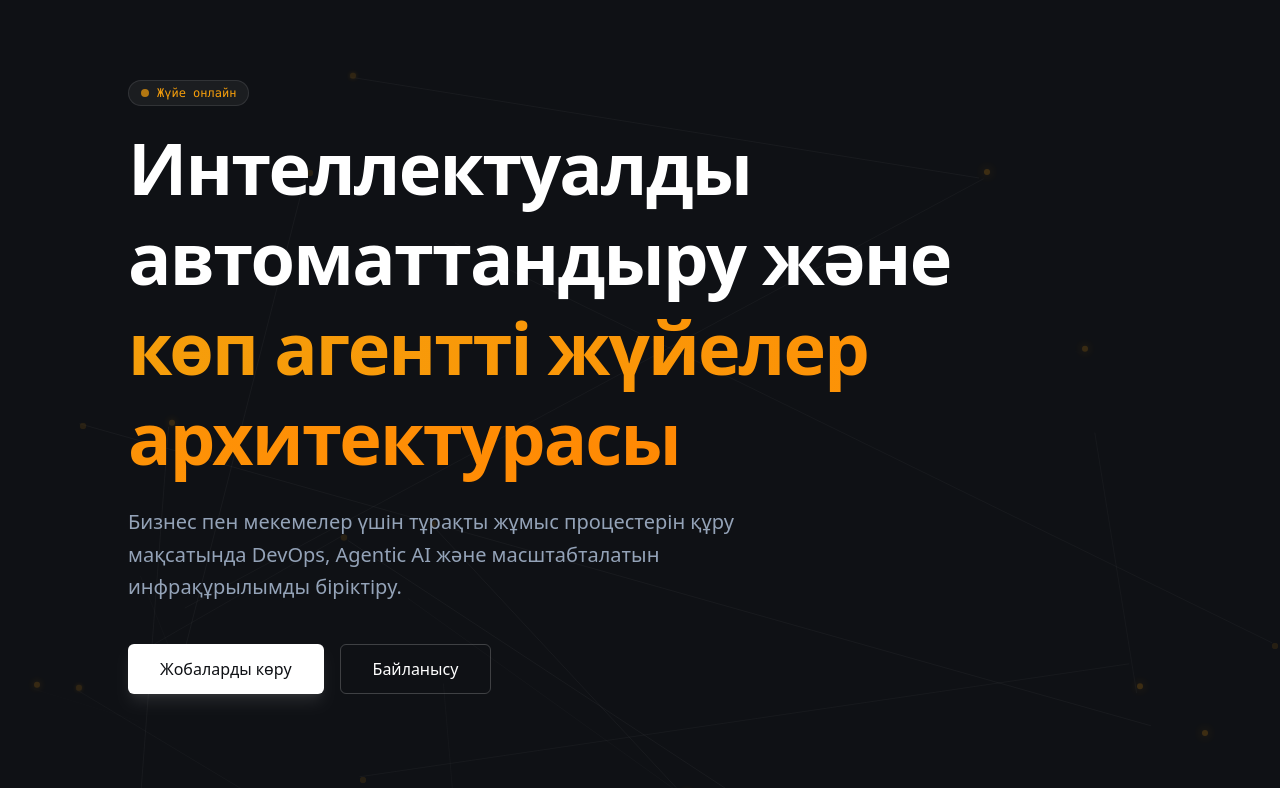
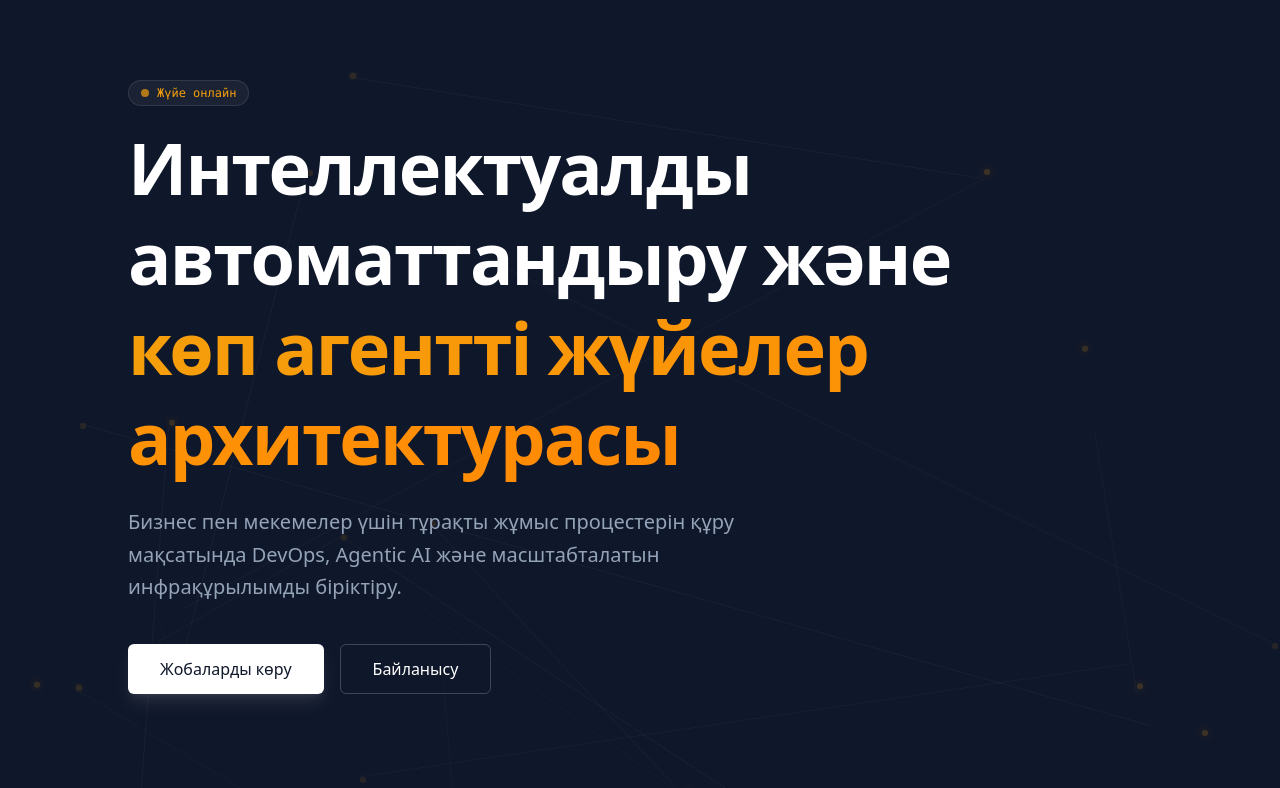
Before and after one commit to Jauysh/portfolio-website, a Next.js app: page / in a window 1280 px wide. Shown: the top 788 px of the page. Built offline with nearby package versions, Linux system fonts and the light colour scheme.

Commit message:
style: update obsidian color variable to slate-900 hex code

```diff
--- a/src/app/globals.css
+++ b/src/app/globals.css
@@ -1,7 +1,7 @@
 @import "tailwindcss";
 
 @theme {
-  --color-obsidian: #0f1115;
+  --color-obsidian: #0f172a;
   --color-amber: #f59e0b;
   --color-slate-gray: #94a3b8;
 }
```
